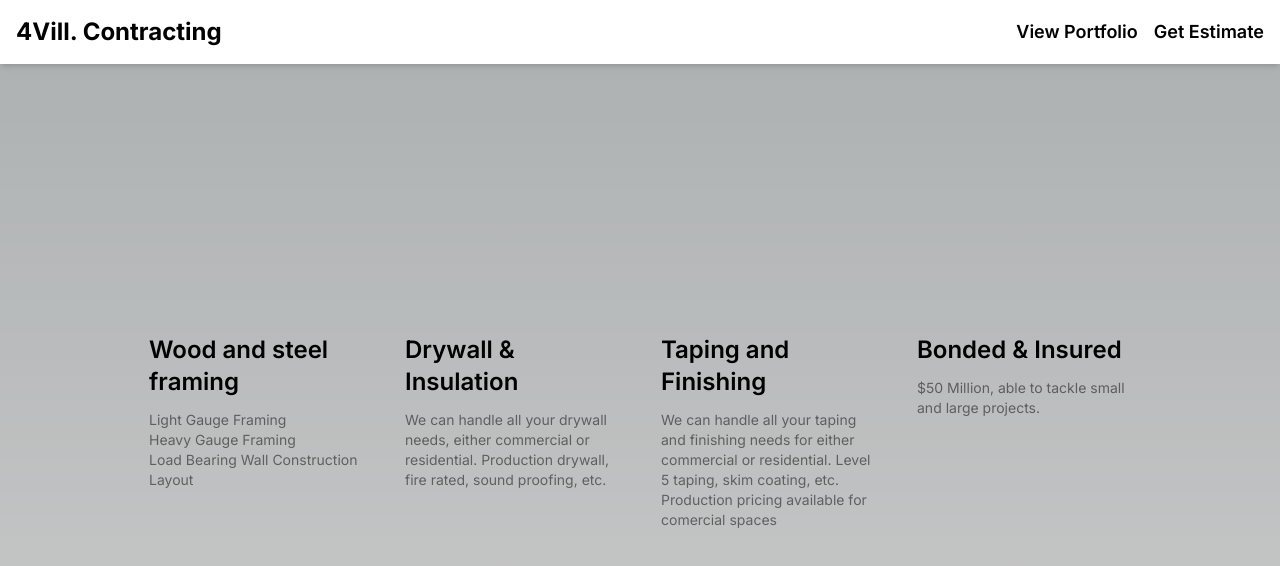
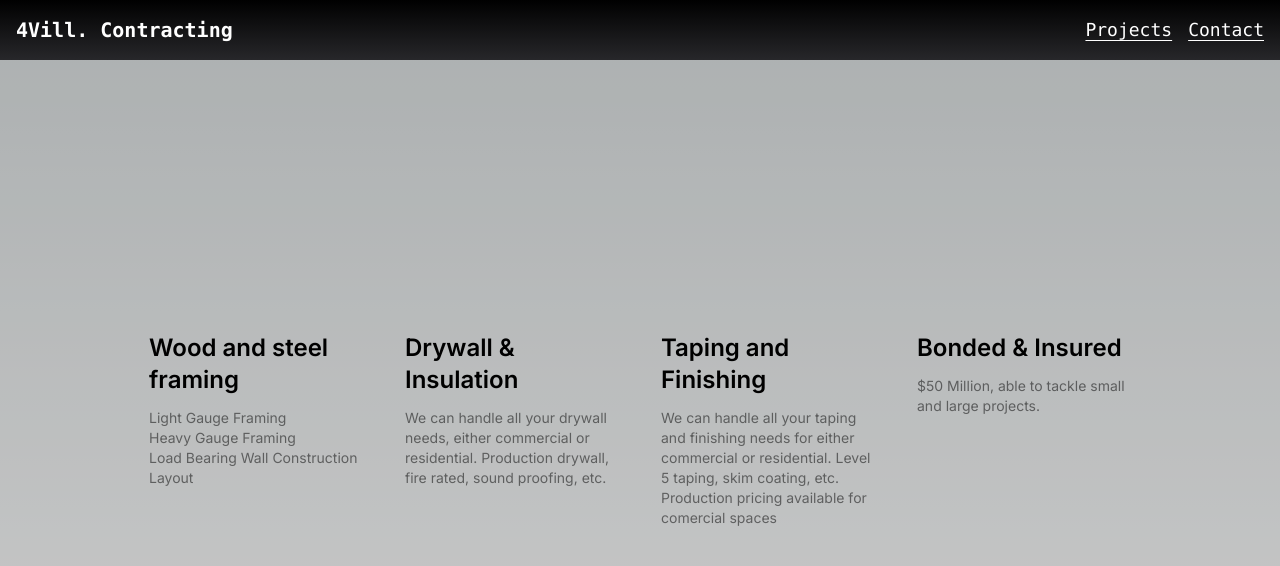
Before and after one commit to marcelchelo/4vill, a Next.js app: page / in a window 1280 px wide. Shown: the top 566 px of the page. Built offline with nearby package versions, Linux system fonts and the light colour scheme.

Commit message:
using the navBar component

```diff
--- a/app/page.tsx
+++ b/app/page.tsx
@@ -1,27 +1,14 @@
 //This is the lading page for the website. It is a simple page with a navigation bar and a few cards that link to the getQuote page.
 
-import Link from 'next/link'
-
+import NavBarComponent from './src/components/NavBarComponent'
 export default function Home() {
   return (
 
     <div className="min-h-screen flex flex-col" style={{ background: 'rgba(0, 0, 0, 0.2)' }}>
-      <nav className="w-full bg-white shadow-md p-4 flex justify-between items-center">
-        <div className="text-black font-bold text-2xl">
-          <p className="dark:text-yellow-200 sm:hidden">4Vill Corp</p>
-          <p className="dark:text-yellow-200 hidden sm:block">4Vill. Contracting</p>
-        </div>
-        <div className="flex space-x-4">
-          <Link href="/projects" prefetch={false} className='text-lg font-semibold hover:underline'>
-            View Portfolio
-          </Link>
-          <Link href="/getQuote" prefetch={false} className='text-lg font-semibold hover:underline'>
-            Get Estimate
-          </Link>
-        </div>
-      </nav>
+        <NavBarComponent/>
 
-      {/* cards */}
+
+
       <main className="flex flex-col items-center justify-center flex-grow p-24">
 
 
--- a/app/src/components/NavBarComponent.tsx
+++ b/app/src/components/NavBarComponent.tsx
@@ -15,8 +15,10 @@ export default function NavBarComponent() {
 
 
         {/* Other Links */}
-        <ul className='flex space-x-2 text-xl font-normal'>
-
+        <ul className='flex space-x-4 text-lg font-mono'>
+          <li>
+            <a href='/projects' className='text-white underline underline-offset-4 hover:text-yellow-400'>Projects</a>
+          </li>
           <li>
             <a href='/getQuote' className='text-white underline underline-offset-4 hover:text-yellow-400'>Contact</a>
           </li>
```
Lines whose indentation alone changed are shown as unchanged.
